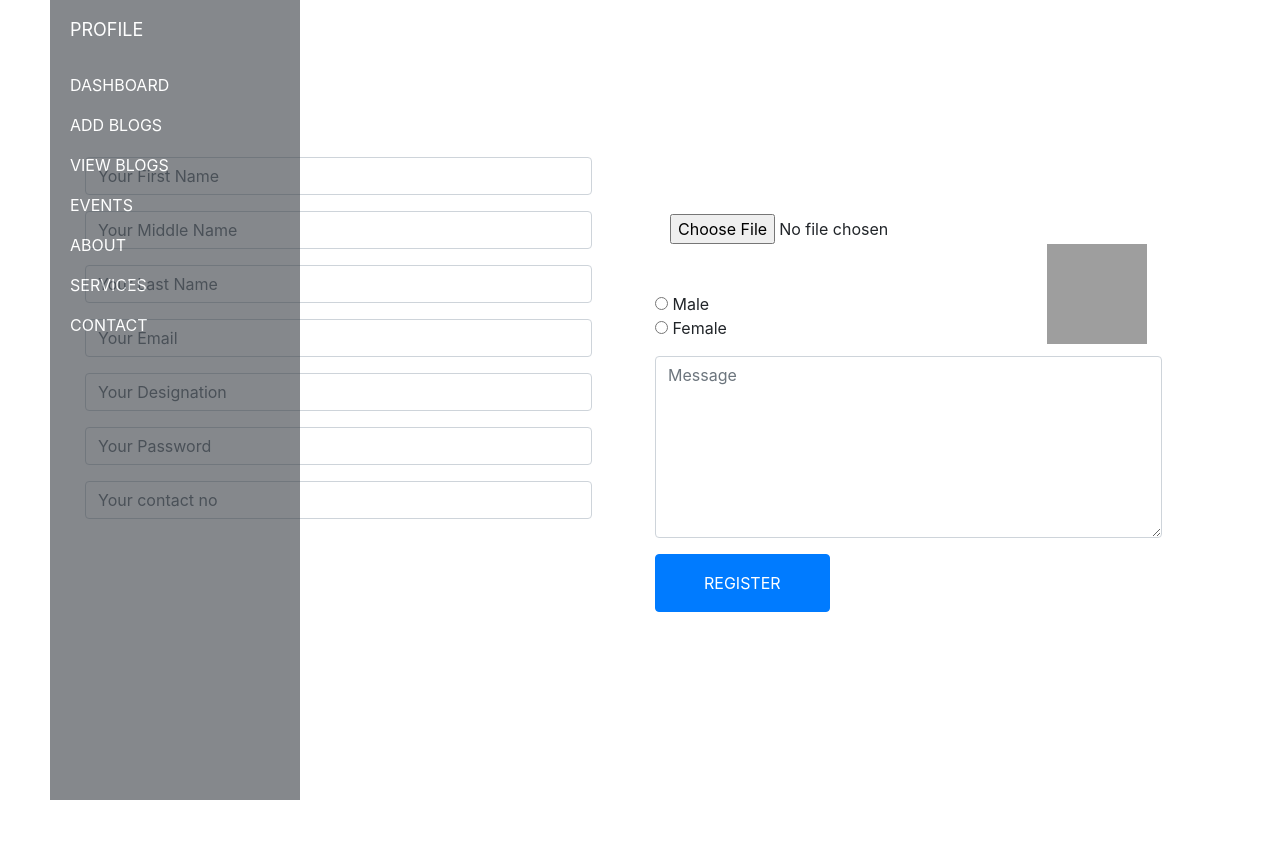
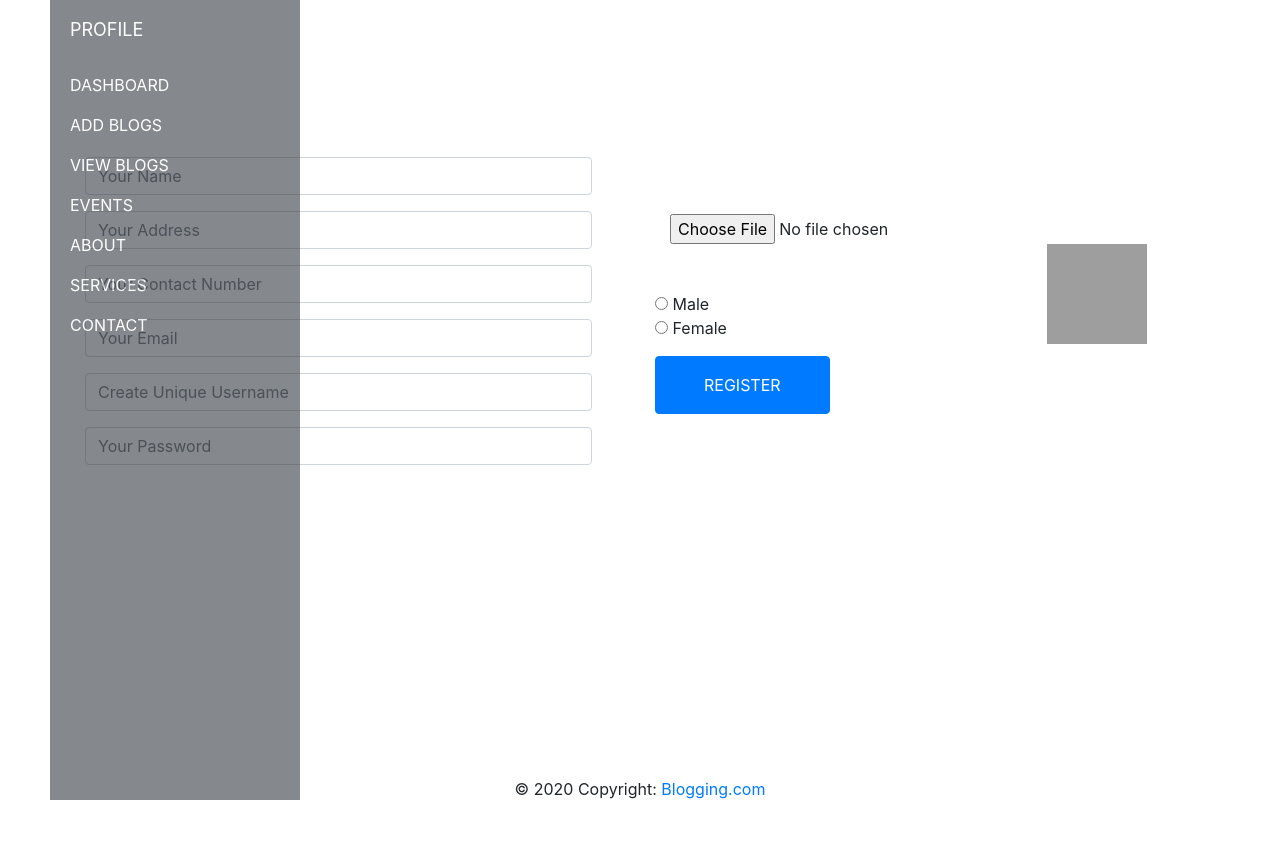
Before and after one commit to saisarveshnaik/BlOGG-IT, a PHP site: page /register.php in a window 1280 px wide. Shown: the part 92-944 px from the top of the page. After the commit the page ends 892 px from the top, so only its background shows below. Run offline with PHP 8.4, Linux system fonts and the light colour scheme; some libraries are stand-ins or nearby versions; grey boxes are pictures that could not be loaded.

Commit message:
Update register.php

```diff
--- a/register.php
+++ b/register.php
@@ -37,28 +37,22 @@
 
 
 						<div class="form-group">
-							<input type="text" class="form-control" id="fname" placeholder="Your First Name">
+							<input type="text" class="form-control" id="user_name" placeholder="Your Name">
 						</div>
 						<div class="form-group">
-							<input type="text" class="form-control" id="mname" placeholder="Your Middle Name">
+							<input type="text" class="form-control" id="user_address" placeholder="Your Address">
 						</div>
 						<div class="form-group">
-							<input type="text" class="form-control" id="lname" placeholder="Your Last Name">
+							<input type="number" class="form-control" id="user_cont" placeholder="Your Contact Number">
 						</div>
 						<div class="form-group">
-							<input type="text" class="form-control" id="email" placeholder="Your Email">
+							<input type="text" class="form-control" id="user_email" placeholder="Your Email">
 						</div>
 						<div class="form-group">
-							<input type="text" class="form-control" id="designation" placeholder="Your Designation">
+							<input type="text" class="form-control" id="username" placeholder="Create Unique Username">
 						</div>
 						<div class="form-group">
 							<input type="password" class="form-control" id="password" placeholder="Your Password">
-						</div>
-
-
-
-						<div class="form-group">
-							<input type="number" class="form-control" id="contact_no" placeholder="Your contact no">
 						</div>
 
 
@@ -76,7 +70,7 @@
 
 
 							<div class="col-md-3 col-sm-3 ">
-								<input type="file" id="profile_picture" name="file" />
+								<input type="file" id="profile_pic" name="file" />
 
 							</div>
 							<div class='preview col-md-12'>
@@ -95,10 +89,6 @@
 							<input type="radio" id="gender" value="female"> Female<br>
 						</div>
 
-						<div class="form-group">
-							<textarea  cols="30" rows="7" id="messages" class="form-control" placeholder="Message"></textarea>
-						</div>
-						<div class="form-group">
 
 						<button type="button" id="formsubmit" class="btn btn-primary py-3 px-5">REGISTER</button>
 					</div>
@@ -122,10 +112,10 @@
 
 <script type="text/javascript" src="registration_POST.js"></script>
 <script>
-		$('#profile_picture').change(function(){
+	$('#profile_pic').change(function(){
 
 		var fd = new FormData();
-			var files = $('#profile_picture')[0].files[0];
+		var files = $('#profile_pic')[0].files[0];
 		fd.append('file',files);
 
 		$.ajax({
```
Lines whose indentation alone changed are shown as unchanged.
